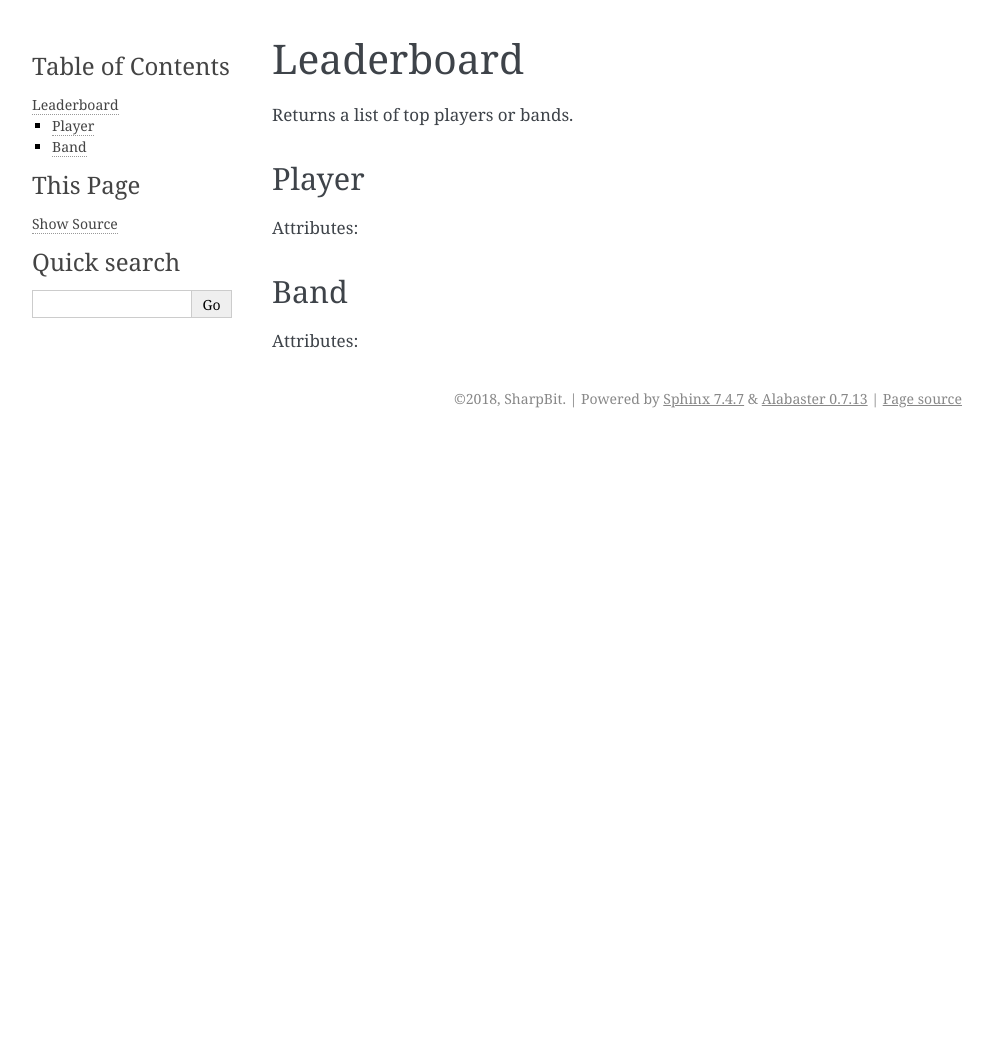
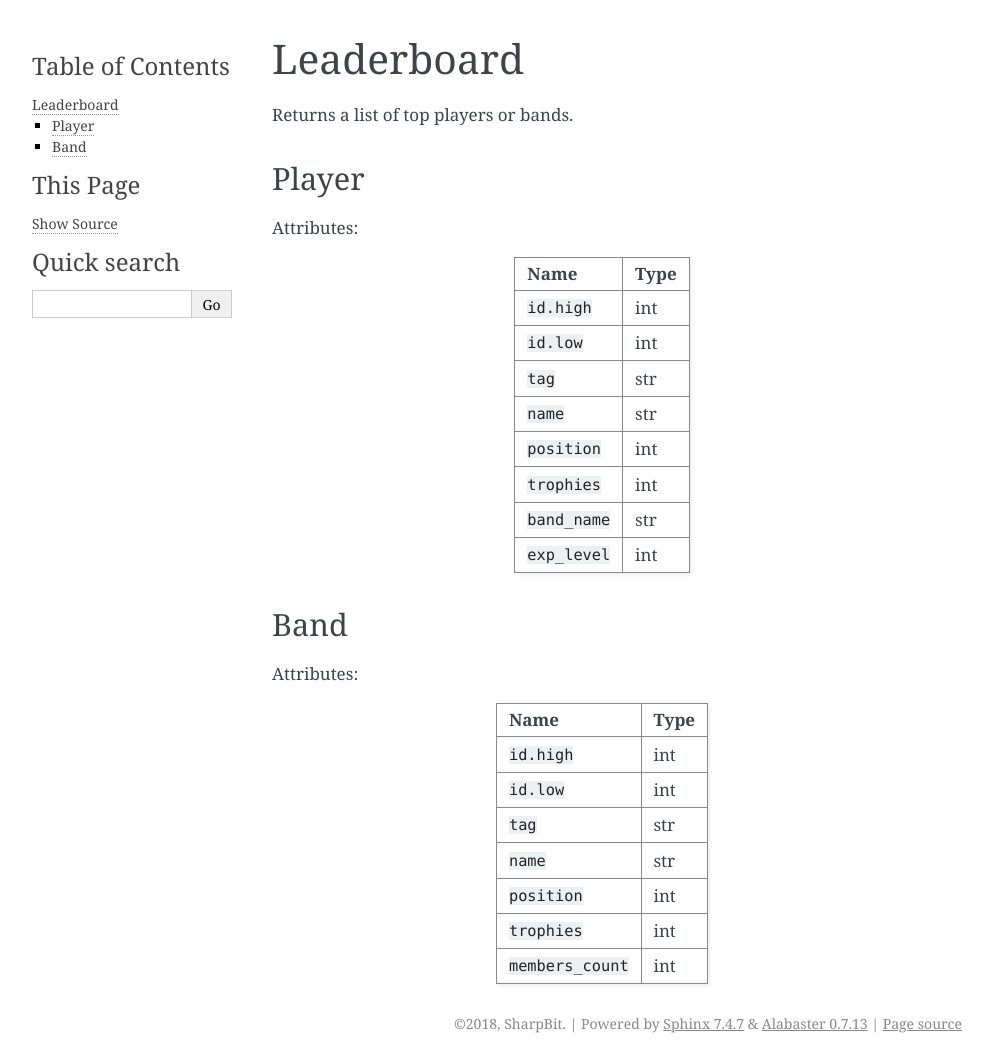
Before and after one commit to SharpBit/brawlstats, a Sphinx documentation site: the page built from docs/leaderboard.rst, in a window 1280 px wide. Shown: the whole page, without its empty margins (148-1141 px from the left). Built offline with Sphinx 7.4.7, drawn with Linux system fonts in a browser that asks for light colours; before the commit the page ends 900 px from its top, so only the background shows below that.

Commit message:
small warning fixes

```diff
--- a/docs/leaderboard.rst
+++ b/docs/leaderboard.rst
@@ -8,9 +8,9 @@ Player
 
 Attributes:
 
-========= ====
-Name      Type
-========= ====
+============= ====
+Name          Type
+============= ====
 ``id.high``   int
 ``id.low``    int
 ``tag``       str
@@ -19,16 +19,16 @@ Name      Type
 ``trophies``  int
 ``band_name`` str
 ``exp_level`` int
-========= ====
+============= ====
 
 Band
 ~~~~
 
 Attributes:
 
-============= ====
-Name          Type
-============= ====
+================= ====
+Name              Type
+================= ====
 ``id.high``       int
 ``id.low``        int
 ``tag``           str
@@ -36,4 +36,4 @@ Name          Type
 ``position``      int
 ``trophies``      int
 ``members_count`` int
-=================
+================= ====
```
